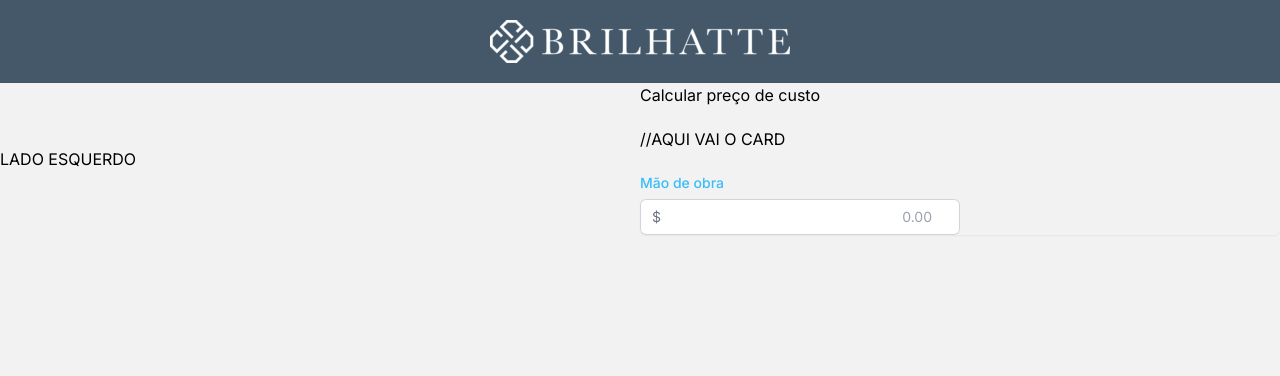
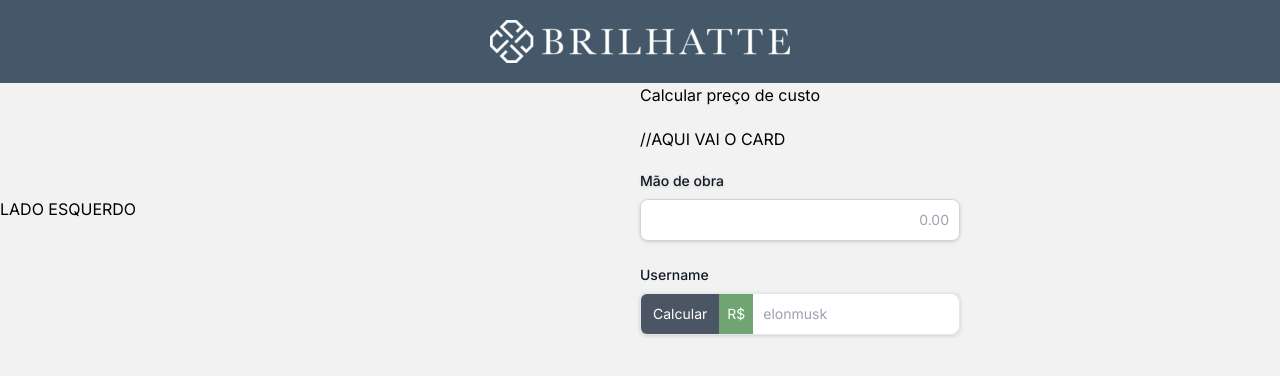
Before and after one commit to hub-2222/brilhatte-front, a Next.js app: page / in a window 1280 px wide. Shown: the top 376 px of the page. Built offline with nearby package versions, Linux system fonts and the light colour scheme.

Commit message:
Inputs e botão

```diff
--- a/app/components/calculo/Calculo.jsx
+++ b/app/components/calculo/Calculo.jsx
@@ -1,3 +1,5 @@
+import Input from "@/app/components/input/Input";
+
 export default function Calculo() {
 
     return (
@@ -9,14 +11,23 @@ export default function Calculo() {
                 //AQUI VAI O CARD
             </div>
             <div className="basis-4/12 grow-1">
-                <div>
-                    <label htmlFor="price" className="block text-sm font-medium leading-6 text-sky-400">Mão de obra</label>
-                    <div className="relative mt-1 rounded-md shadow-sm">
-                        <div className="pointer-events-none absolute inset-y-0 left-0 flex items-center pl-3">
-                            <span className="text-gray-500 sm:text-sm">$</span>
-                        </div>
-                        <input type="text" name="price" id="price" className="block text-right w-1/2 rounded-md border-0 py-1.5 pl-7 pr-7 text-gray-900 ring-1 ring-inset ring-gray-300 placeholder:text-gray-400 focus:ring-2 focus:ring-inset focus:ring-indigo-600 sm:text-sm sm:leading-6"
-                               placeholder="0.00"/>
+                <Input label="Mão de obra" placeholder="0.00"></Input>
+            </div>
+            <div className="basis-1/2 grow-0">
+                <div className="w-1/2">
+                    <label htmlFor="website-admin"
+                           className="block mb-2 text-sm font-medium text-gray-900">Username</label>
+                    <div className="flex border rounded drop-shadow">
+                        <span className="inline-flex items-center px-3 text-sm rounded-s-md bg-gray-600 text-white">
+                            Calcular
+                        </span>
+                        <span className="inline-flex items-center px-2 text-sm bg-pastelgreen text-white">
+                            R$
+                        </span>
+                        <input type="text"
+                               id="website-admin"
+                               className="rounded-none rounded-e-lg text-gray-900 block min-w-0 w-full text-sm p-2.5"
+                               placeholder="elonmusk"/>
                     </div>
                 </div>
             </div>
--- /dev/null
+++ b/app/components/input/Input.jsx
@@ -0,0 +1,11 @@
+export default function Input(props) {
+    return (
+        <div className="mb-6 drop-shadow">
+            <label htmlFor="default-input" className="block mb-2 text-sm font-medium text-gray-900">{props.label}</label>
+            <input type="text"
+                   id="default-input"
+                   placeholder={props.placeholder}
+                   className="placeholder:text-gray-400 placeholder:text-right w-1/2 border border-gray-300 text-gray-900 text-sm rounded-lg block p-2.5"/>
+        </div>
+    )
+}
--- a/app/components/navbar/navbar.module.css
+++ b/app/components/navbar/navbar.module.css
@@ -4,5 +4,5 @@
     display: flex;
     align-items: center;
     justify-content: center;
-    padding: 20px 0px;
+    padding: 20px 0;
 }
```
